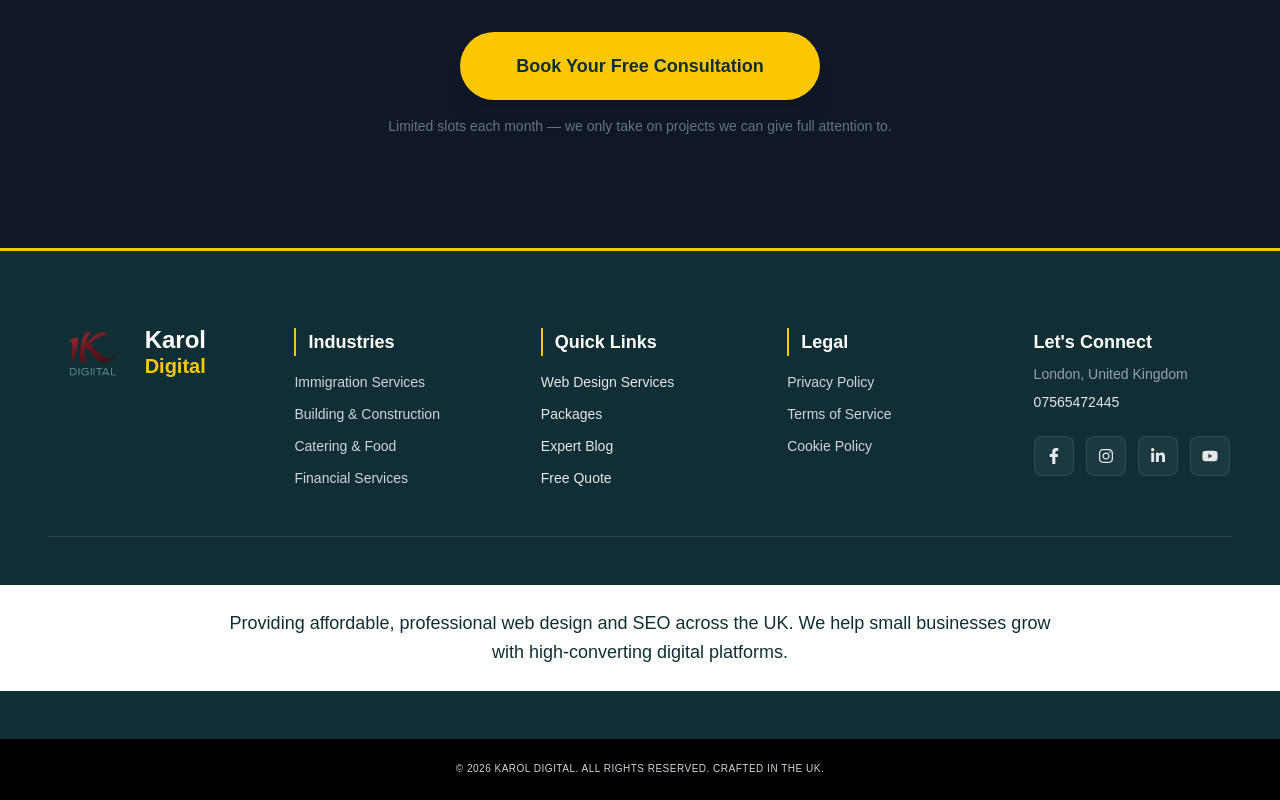
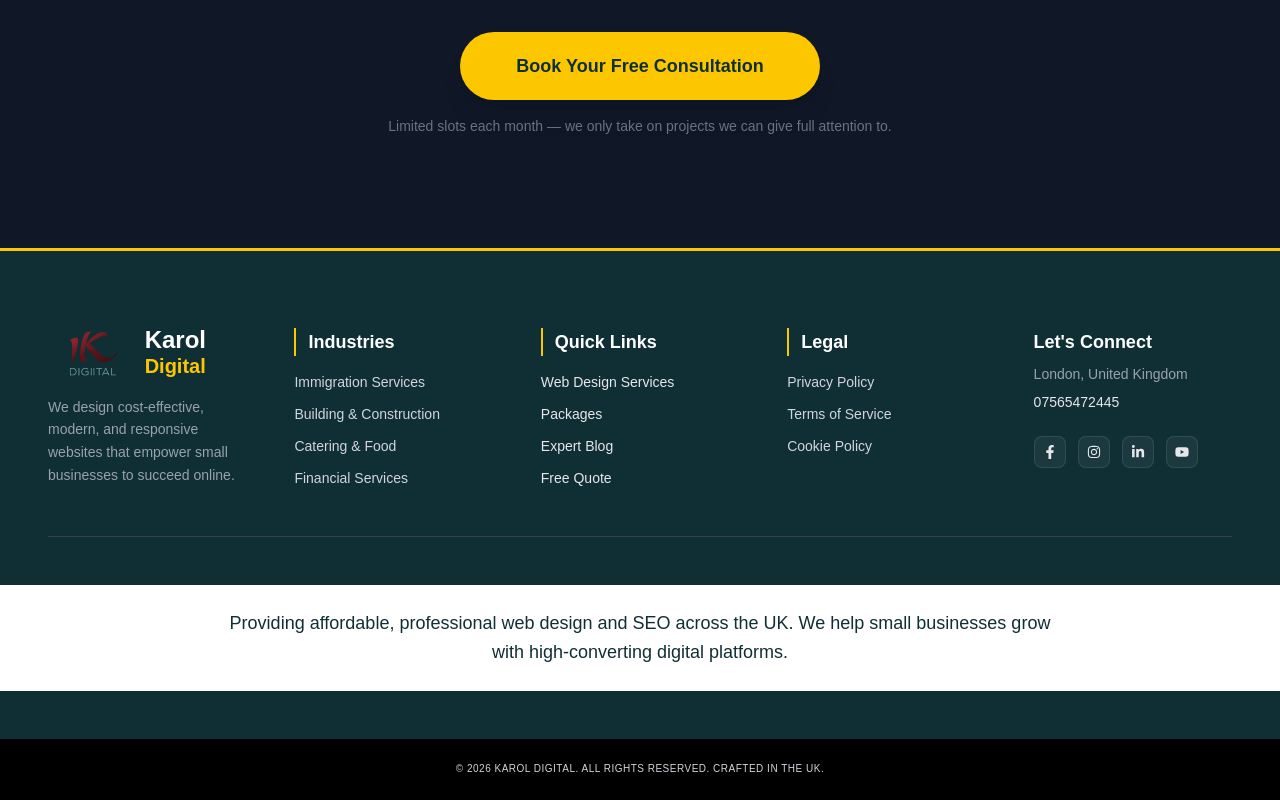
Before and after one commit to Getu4ever/karoldigital-site, a Next.js app: page / in a window 1280 px wide. Shown: the part 7287-8087 px from the top of the page. Built offline with nearby package versions, Linux system fonts and the light colour scheme.

Commit message:
fix: update footer sections

```diff
--- a/components/Footer.tsx
+++ b/components/Footer.tsx
@@ -35,6 +35,8 @@ export default function Footer() {
     </span>
   </div>
 
+  <p className="text-sm text-gray-400 leading-relaxed max-w-xs">
+We design cost-effective, modern, and responsive websites that empower small businesses to succeed online.  </p>
 </div>
 
           {/* Column 2: Industries (The SEO Booster) */}
@@ -91,8 +93,8 @@ export default function Footer() {
       href={social.url}
       target="_blank"
       rel="noopener noreferrer"
-        aria-label={social.label} // Added for accessibility
-        className="w-10 h-10 flex items-center justify-center bg-white/5 border border-white/10 hover:bg-yellow-400 hover:text-[#102f35] rounded-lg transition-all duration-300"
+      aria-label={social.label}
+      className="w-8 h-8 flex items-center justify-center bg-white/5 border border-white/10 hover:bg-yellow-400 hover:text-[#102f35] rounded-lg transition-all duration-300 text-sm"
     >
       {social.icon}
     </a>
```
Lines whose indentation alone changed are shown as unchanged.
